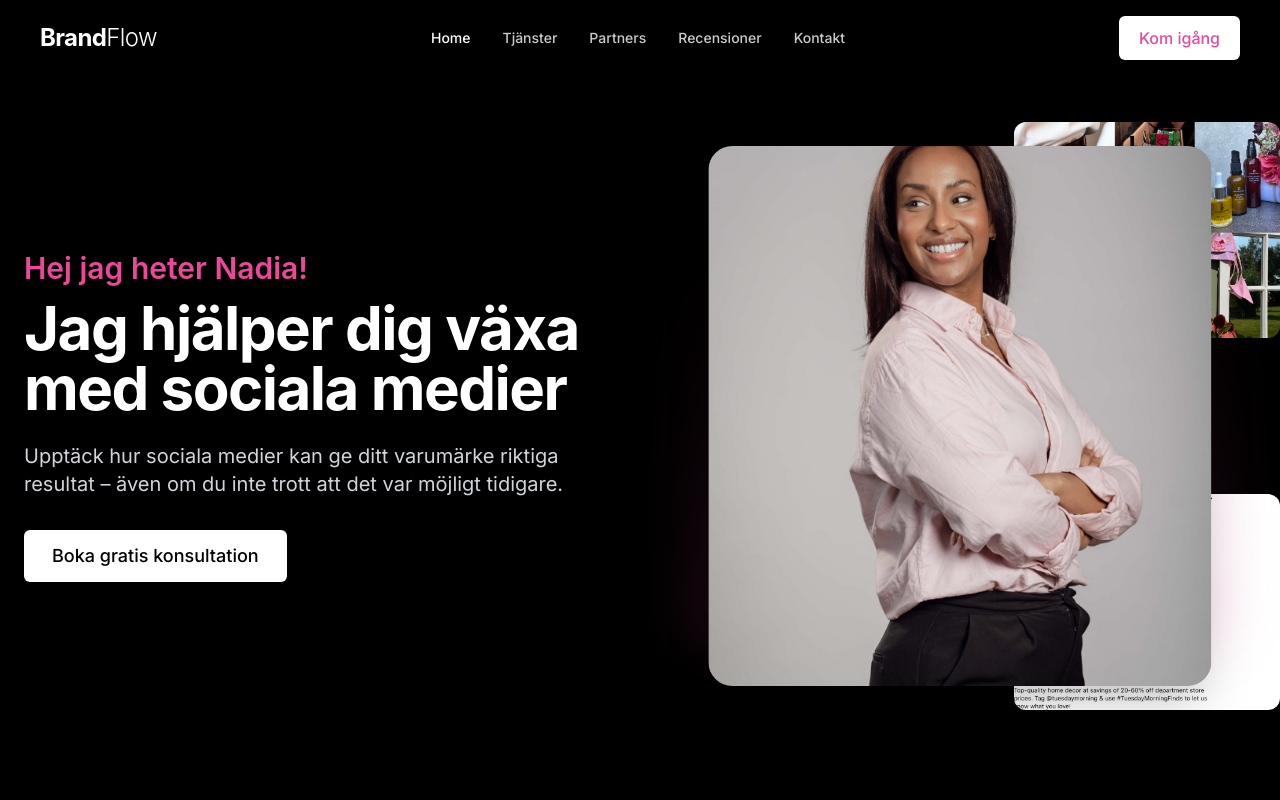
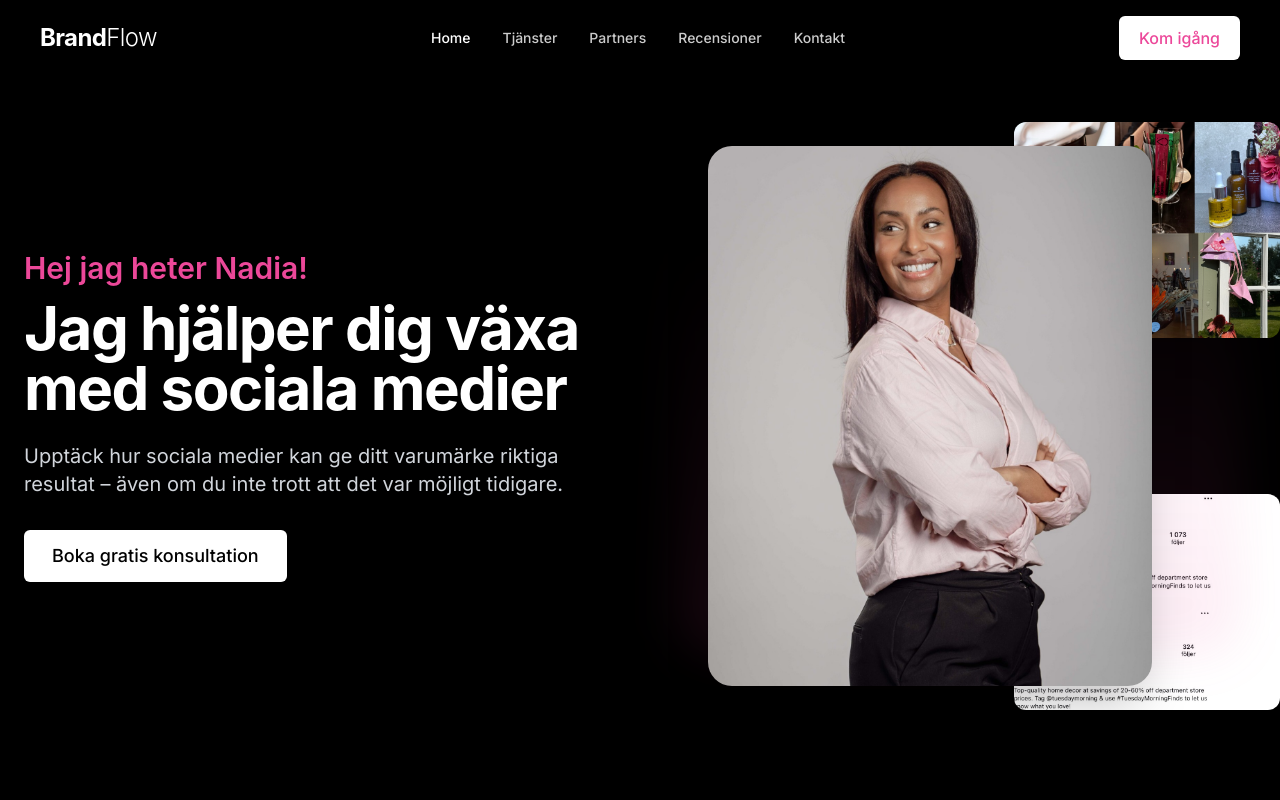
Before and after one commit to hdev2v/brandflow-replica, a React (Vite) app: page / in a window 1280 px wide. Shown: the top 800 px of the page. Built offline with nearby package versions, Linux system fonts and the light colour scheme; a web font is replaced by a local one.

Commit message:
Adjust hero image position
Adjusted the position and width of the hero image to improve visibility of background elements.

```diff
--- a/src/components/HeroSection.tsx
+++ b/src/components/HeroSection.tsx
@@ -90,8 +90,8 @@ const HeroSection = () => {
                 </div>
               </div>
 
-              {/* Single main portrait image */}
-              <div className="absolute left-1/2 transform -translate-x-1/2 w-[90%] md:w-[85%] h-full z-20">
+              {/* Single main portrait image - reduced width and shifted left */}
+              <div className="absolute left-[45%] transform -translate-x-1/2 w-[80%] md:w-[75%] h-full z-20">
                 <div className="rounded-3xl overflow-hidden shadow-2xl h-full">
                   <img
                     src="/lovable-uploads/c660c0d9-e040-49d3-82fa-3d876387af15.png"
```
